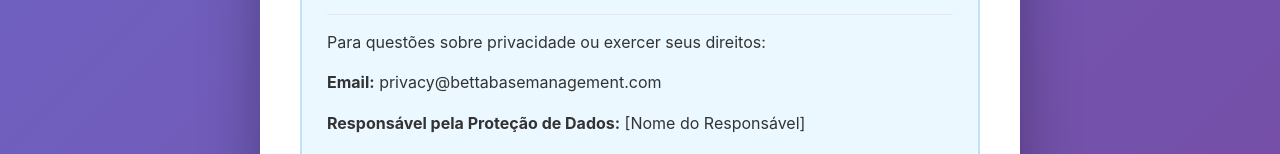
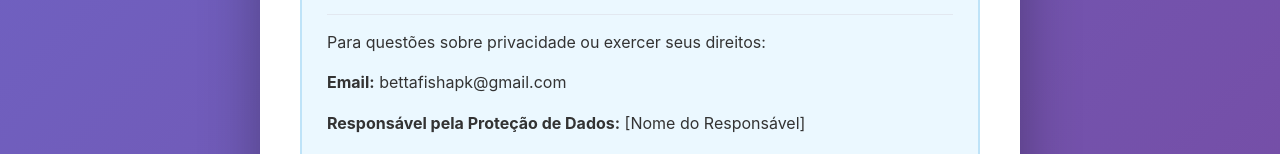
Before and after one commit to damag3/Privacy-Police-for-bettabasemanagement, a plain HTML site: page docs/privacy-policy.html in a window 1280 px wide. Shown: the part 2565-2719 px from the top of the page. Drawn offline with Linux system fonts and the light colour scheme.

Commit message:
Update contact email in privacy policy

```diff
--- a/docs/privacy-policy.html
+++ b/docs/privacy-policy.html
@@ -218,7 +218,7 @@
         <div class="contact-info">
             <h2>6. Contato</h2>
             <p>Para questões sobre privacidade ou exercer seus direitos:</p>
-            <p><strong>Email:</strong> privacy@bettabasemanagement.com</p>
+            <p><strong>Email:</strong> bettafishapk@gmail.com</p>
             <p><strong>Responsável pela Proteção de Dados:</strong> [Nome do Responsável]</p>
             <p><strong>Tempo de resposta:</strong> Até 30 dias úteis</p>
         </div>
```
